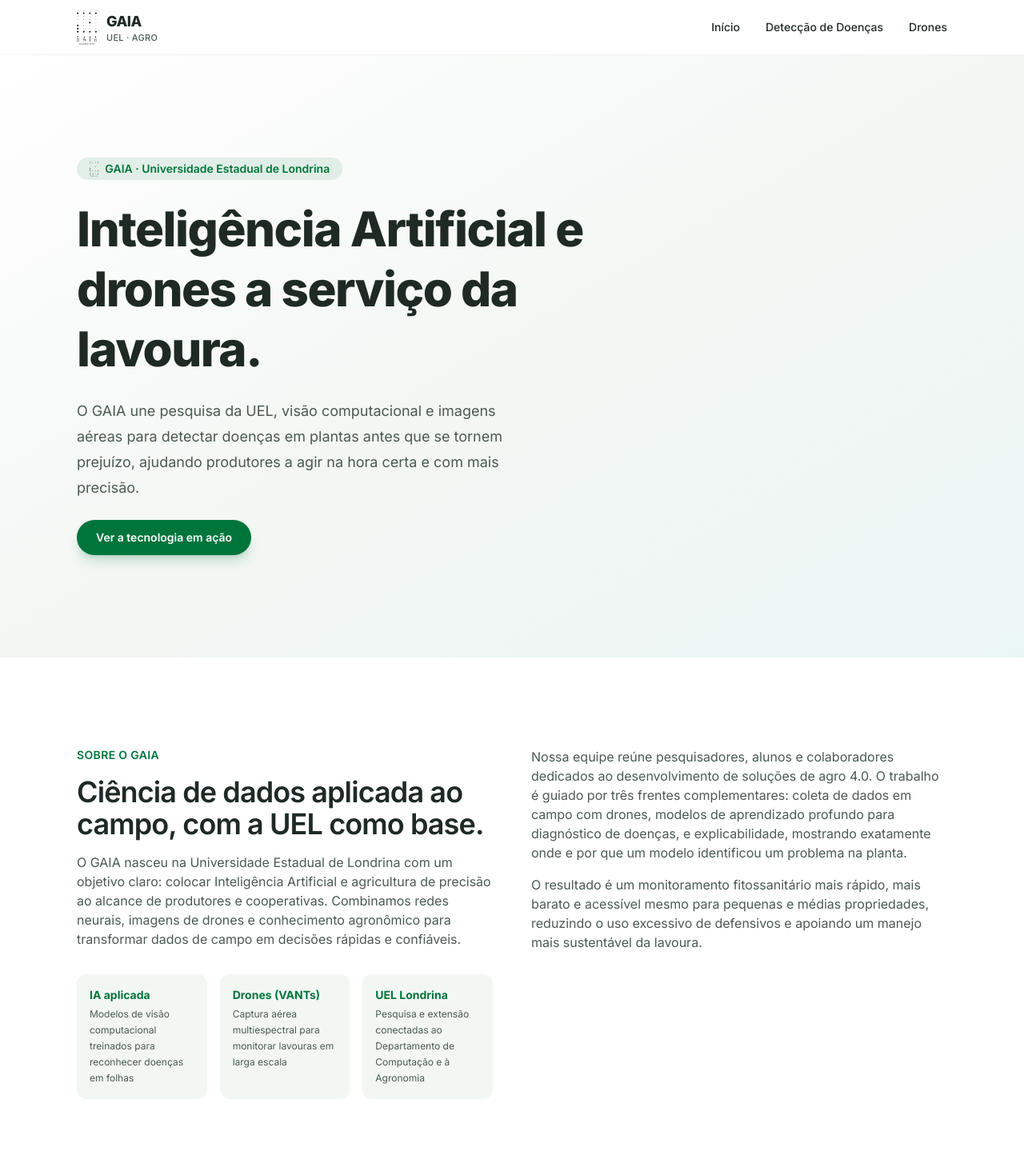
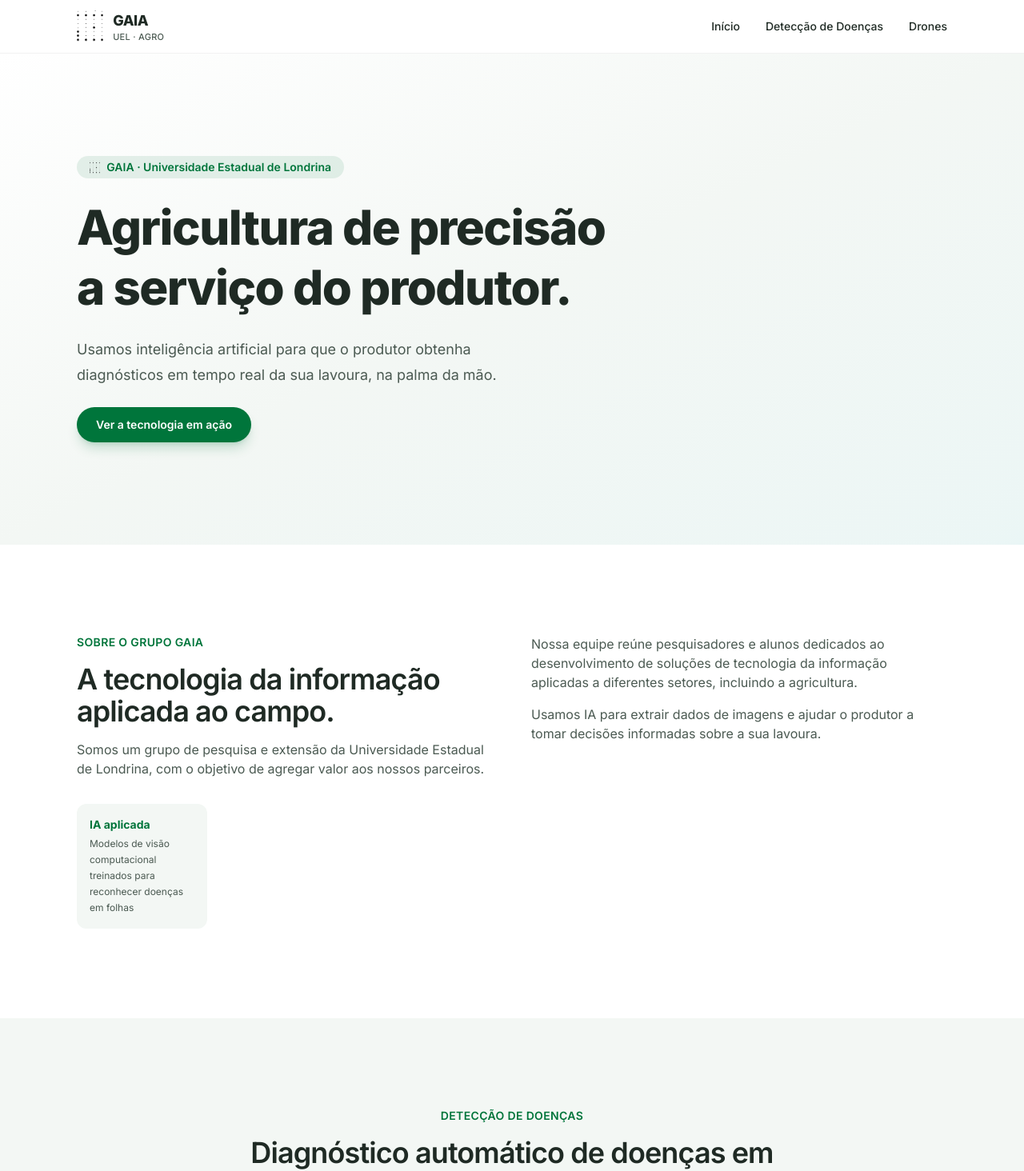
Before and after one commit to felipeyousoro/Landing-Pages, a Next.js app in the folder gaia-uel-agro/: page / in a window 1280 px wide. Shown: the top 1464 px of the page at 80% size. Built offline with nearby package versions, Linux system fonts and the light colour scheme.

Commit message:
Update branding and content across components; replace old logos, revise descriptions in About, Hero, and Footer sections, and remove mail-related features from Navbar and Footer.

```diff
--- a/gaia-uel-agro/src/app/layout.tsx
+++ b/gaia-uel-agro/src/app/layout.tsx
@@ -11,7 +11,7 @@ const inter = Inter({
 export const metadata: Metadata = {
   title: "GAIA UEL Agro",
   description:
-    "GAIA UEL Agro - agricultura de precisão com Inteligência Artificial e drones para detecção precoce de doenças em plantas, ligado à Universidade Estadual de Londrina.",
+    "Grupo de pesquisa e extensão da UEL. Tecnologia da informação e inteligência artificial aplicadas à agricultura de precisão e à detecção precoce de doenças em plantas.",
   icons: {
     icon: "/brand/gaia-logo-dark.png",
   },
--- a/gaia-uel-agro/src/app/page.tsx
+++ b/gaia-uel-agro/src/app/page.tsx
@@ -1,31 +1,21 @@
 import { About } from "@/components/about";
-import { Contact } from "@/components/contact";
 import { DiseaseDetection } from "@/components/disease-detection";
 import { Drones } from "@/components/drones";
 import { Footer } from "@/components/footer";
 import { Hero } from "@/components/hero";
 import { Navbar } from "@/components/navbar";
-import { isMailEnabled } from "@/lib/feature-flags";
-
-// USE_MAIL is an env-driven kill switch: read it per-request instead of
-// baking it into a statically prerendered page, so toggling it takes effect
-// without needing a rebuild.
-export const dynamic = "force-dynamic";
 
 export default function Home() {
-  const mailEnabled = isMailEnabled();
-
   return (
     <div className="flex flex-1 flex-col">
-      <Navbar mailEnabled={mailEnabled} />
+      <Navbar />
       <main className="flex flex-1 flex-col">
-        <Hero mailEnabled={mailEnabled} />
+        <Hero />
         <About />
         <DiseaseDetection />
         <Drones />
-        {mailEnabled && <Contact />}
       </main>
-      <Footer mailEnabled={mailEnabled} />
+      <Footer />
     </div>
   );
 }
--- a/gaia-uel-agro/src/components/about.tsx
+++ b/gaia-uel-agro/src/components/about.tsx
@@ -1,7 +1,5 @@
 const STATS = [
   { value: "IA aplicada", label: "Modelos de visão computacional treinados para reconhecer doenças em folhas" },
-  { value: "Drones (VANTs)", label: "Captura aérea multiespectral para monitorar lavouras em larga escala" },
-  { value: "UEL Londrina", label: "Pesquisa e extensão conectadas ao Departamento de Computação e à Agronomia" },
 ];
 
 export function About() {
@@ -10,17 +8,14 @@ export function About() {
       <div className="mx-auto grid max-w-6xl gap-12 px-6 py-20 lg:grid-cols-2 lg:px-8 lg:py-28">
         <div className="flex flex-col gap-4">
           <span className="text-sm font-semibold uppercase tracking-wide text-primary">
-            Sobre o GAIA
+            Sobre o grupo GAIA
           </span>
           <h2 className="text-3xl font-semibold tracking-tight text-neutral sm:text-4xl">
-            Ciência de dados aplicada ao campo, com a UEL como base.
+            A tecnologia da informação aplicada ao campo.
           </h2>
           <p className="text-neutral-soft">
-            O GAIA nasceu na Universidade Estadual de Londrina com um objetivo
-            claro: colocar Inteligência Artificial e agricultura de precisão
-            ao alcance de produtores e cooperativas. Combinamos redes neurais,
-            imagens de drones e conhecimento agronômico para transformar dados
-            de campo em decisões rápidas e confiáveis.
+            Somos um grupo de pesquisa e extensão da Universidade Estadual de
+            Londrina, com o objetivo de agregar valor aos nossos parceiros.
           </p>
           <div className="mt-4 grid gap-4 sm:grid-cols-3">
             {STATS.map((stat) => (
@@ -33,18 +28,13 @@ export function About() {
         </div>
         <div className="flex flex-col gap-4 text-neutral-soft">
           <p>
-            Nossa equipe reúne pesquisadores, alunos e colaboradores dedicados
-            ao desenvolvimento de soluções de agro 4.0. O trabalho é guiado
-            por três frentes complementares: coleta de dados em campo com
-            drones, modelos de aprendizado profundo para diagnóstico de
-            doenças, e explicabilidade, mostrando exatamente onde e por que
-            um modelo identificou um problema na planta.
+            Nossa equipe reúne pesquisadores e alunos dedicados ao desenvolvimento
+            de soluções de tecnologia da informação aplicadas a diferentes
+            setores, incluindo a agricultura.
           </p>
           <p>
-            O resultado é um monitoramento fitossanitário mais rápido, mais
-            barato e acessível mesmo para pequenas e médias propriedades,
-            reduzindo o uso excessivo de defensivos e apoiando um manejo mais
-            sustentável da lavoura.
+            Usamos IA para extrair dados de imagens e ajudar o produtor a tomar
+            decisões informadas sobre a sua lavoura.
           </p>
         </div>
       </div>
--- a/gaia-uel-agro/src/components/footer.tsx
+++ b/gaia-uel-agro/src/components/footer.tsx
@@ -1,10 +1,6 @@
 import Image from "next/image";
 
-type FooterProps = {
-  mailEnabled: boolean;
-};
-
-export function Footer({ mailEnabled }: FooterProps) {
+export function Footer() {
   return (
     <footer className="bg-secondary text-white">
       <div className="mx-auto flex max-w-6xl flex-col gap-8 px-6 py-12 lg:flex-row lg:items-start lg:justify-between lg:px-8">
@@ -12,29 +8,23 @@ export function Footer({ mailEnabled }: FooterProps) {
           <div className="flex items-center gap-3">
             <Image
               src="/brand/gaia-logo.png"
-              alt="GAIA — Soluções em TIC"
-              width={40}
-              height={70}
-              className="h-12 w-auto"
+              alt="GAIA"
+              width={36}
+              height={43}
+              className="h-10 w-auto"
             />
             <span className="text-lg font-extrabold tracking-tight text-white">
               GAIA
             </span>
           </div>
           <p className="max-w-xs text-sm text-white/70">
-            Agricultura de precisão com Inteligência Artificial e drones,
-            ligado à Universidade Estadual de Londrina (UEL).
+            Grupo de pesquisa e extensão da Universidade Estadual de Londrina.
+            Tecnologia da informação e inteligência artificial aplicadas à
+            agricultura de precisão.
           </p>
-        </div>
-
-        <div className="flex flex-col gap-2 text-sm text-white/70">
-          <span className="font-semibold text-white">Contato</span>
-          {mailEnabled && (
-            <a href="mailto:contato@gaia-uel.com.br" className="transition-colors hover:text-accent">
-              contato@gaia-uel.com.br
-            </a>
-          )}
-          <span>Campus Universitário, Londrina - PR</span>
+          <span className="text-sm text-white/70">
+            Campus Universitário, Londrina — PR
+          </span>
         </div>
 
         <nav className="flex flex-col gap-2 text-sm text-white/70">
@@ -48,11 +38,6 @@ export function Footer({ mailEnabled }: FooterProps) {
           <a href="#drones" className="transition-colors hover:text-accent">
             Drones
           </a>
-          {mailEnabled && (
-            <a href="#contato" className="transition-colors hover:text-accent">
-              Contato
-            </a>
-          )}
         </nav>
       </div>
     </footer>
--- a/gaia-uel-agro/src/components/hero.tsx
+++ b/gaia-uel-agro/src/components/hero.tsx
@@ -1,10 +1,6 @@
 import Image from "next/image";
 
-type HeroProps = {
-  mailEnabled: boolean;
-};
-
-export function Hero({ mailEnabled }: HeroProps) {
+export function Hero() {
   return (
     <section
       id="top"
@@ -15,36 +11,23 @@ export function Hero({ mailEnabled }: HeroProps) {
           <Image
             src="/brand/gaia-logo-dark.png"
             alt="GAIA"
-            width={14}
-            height={24}
-            className="h-5 w-auto"
+            width={16}
+            height={16}
+            className="h-4 w-auto"
           />
           GAIA &middot; Universidade Estadual de Londrina
         </span>
         <h1 className="max-w-2xl text-4xl font-extrabold leading-tight tracking-tight text-neutral sm:text-5xl lg:text-6xl">
-          Inteligência Artificial e drones a serviço da lavoura.
+          Agricultura de precisão a serviço do produtor.
         </h1>
         <p className="max-w-xl text-lg leading-8 text-neutral-soft">
-          O GAIA une pesquisa da UEL, visão computacional e imagens aéreas para
-          detectar doenças em plantas antes que se tornem prejuízo, ajudando
-          produtores a agir na hora certa e com mais precisão.
+          Usamos inteligência artificial para que o produtor obtenha diagnósticos
+          em tempo real da sua lavoura, na palma da mão.
         </p>
         <div className="flex flex-col gap-4 sm:flex-row">
-          {mailEnabled && (
-            <a
-              href="#contato"
-              className="rounded-full bg-primary px-6 py-3 text-center text-sm font-semibold text-white shadow-lg shadow-primary/20 transition-colors hover:bg-secondary"
-            >
-              Fale com a gente
-            </a>
-          )}
           <a
             href="#deteccao-de-doencas"
-            className={
-              mailEnabled
-                ? "rounded-full border border-neutral/15 px-6 py-3 text-center text-sm font-semibold text-neutral transition-colors hover:border-primary hover:text-primary"
-                : "rounded-full bg-primary px-6 py-3 text-center text-sm font-semibold text-white shadow-lg shadow-primary/20 transition-colors hover:bg-secondary"
-            }
+            className="rounded-full bg-primary px-6 py-3 text-center text-sm font-semibold text-white shadow-lg shadow-primary/20 transition-colors hover:bg-secondary"
           >
             Ver a tecnologia em ação
           </a>
--- a/gaia-uel-agro/src/components/navbar.tsx
+++ b/gaia-uel-agro/src/components/navbar.tsx
@@ -10,11 +10,7 @@ const NAV_LINKS = [
   { href: "#drones", label: "Drones" },
 ];
 
-type NavbarProps = {
-  mailEnabled: boolean;
-};
-
-export function Navbar({ mailEnabled }: NavbarProps) {
+export function Navbar() {
   const [isOpen, setIsOpen] = useState(false);
 
   return (
@@ -27,10 +23,10 @@ export function Navbar({ mailEnabled }: NavbarProps) {
         >
           <Image
             src="/brand/gaia-logo-dark.png"
-            alt="GAIA — Soluções em TIC"
-            width={40}
-            height={70}
-            className="h-11 w-auto"
+            alt="GAIA"
+            width={36}
+            height={43}
+            className="h-10 w-auto"
             priority
           />
           <span className="flex flex-col leading-tight">
@@ -53,14 +49,6 @@ export function Navbar({ mailEnabled }: NavbarProps) {
               {link.label}
             </a>
           ))}
-          {mailEnabled && (
-            <a
-              href="#contato"
-              className="rounded-full bg-primary px-5 py-2 text-sm font-semibold text-white transition-colors hover:bg-secondary"
-            >
-              Fale com a gente
-            </a>
-          )}
         </div>
 
         <button
@@ -101,15 +89,6 @@ export function Navbar({ mailEnabled }: NavbarProps) {
                 {link.label}
               </a>
             ))}
-            {mailEnabled && (
-              <a
-                href="#contato"
-                onClick={() => setIsOpen(false)}
-                className="rounded-full bg-primary px-5 py-2 text-center text-sm font-semibold text-white"
-              >
-                Fale com a gente
-              </a>
-            )}
           </div>
         </div>
       )}
```
Also changed, not shown: gaia-uel-agro/src/components/disease-detection.tsx (+4 -4 lines), gaia-uel-agro/public/brand/gaia-logo-dark.png, gaia-uel-agro/public/brand/gaia-logo.png.
